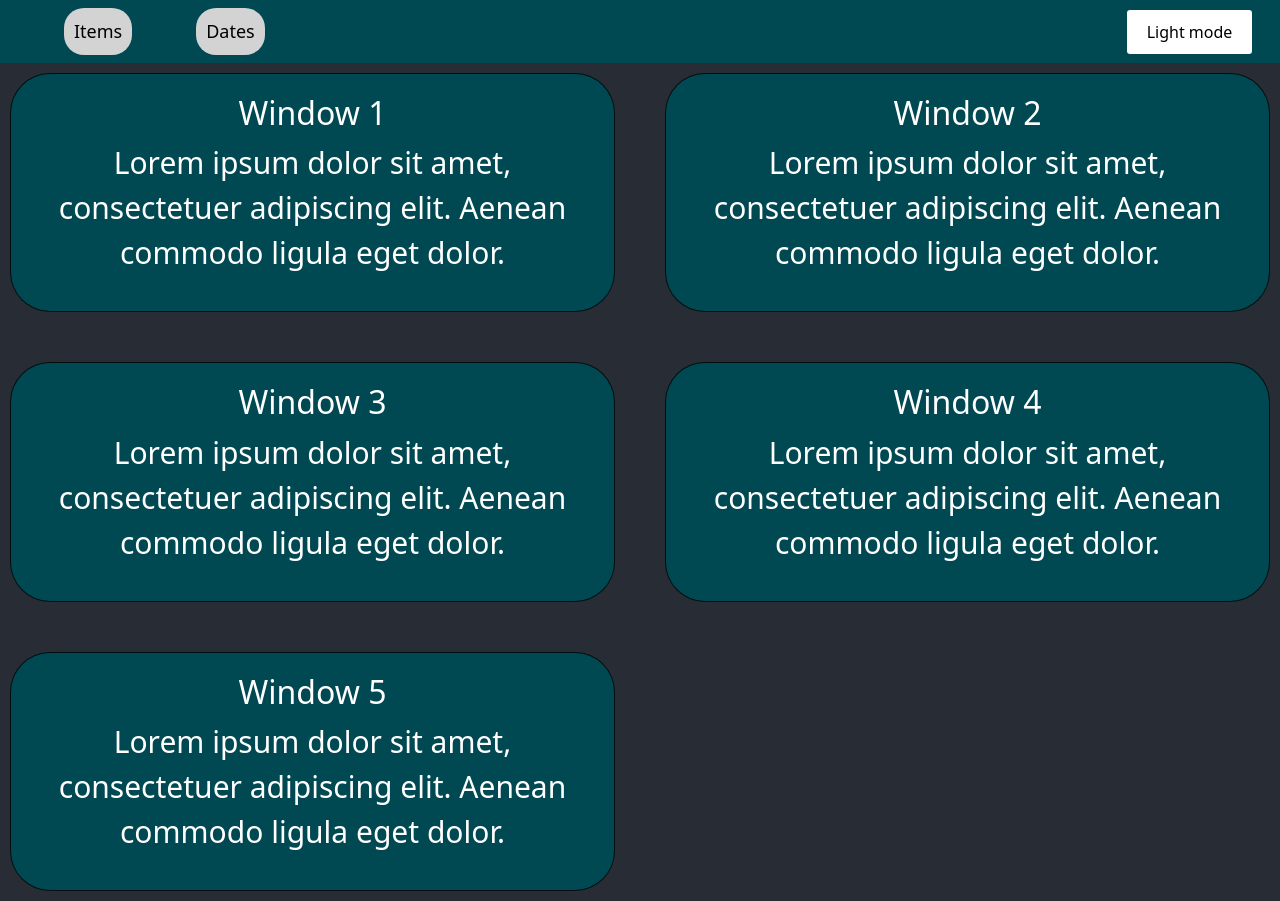
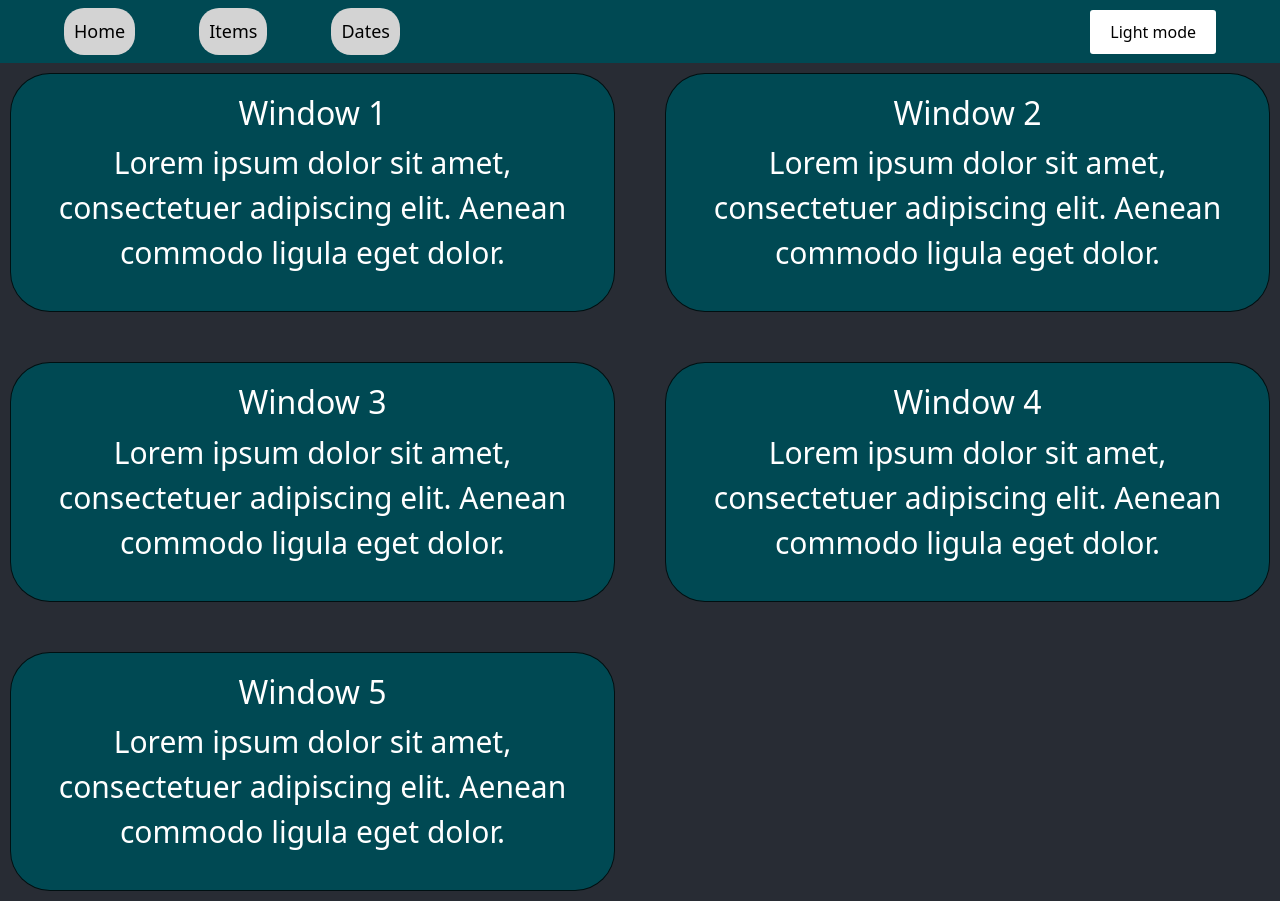
Before and after one commit to jakub5016/React_learining, a React (Create React App) app: page / in a window 1280 px wide. Built offline with nearby package versions, Linux system fonts and the light colour scheme.

Commit message:
More navbar styling

```diff
--- a/src/css/Content.css
+++ b/src/css/Content.css
@@ -2,7 +2,7 @@
     display: grid;
     grid-template-columns: 1fr 1fr;
     padding: 10px;
-    gap: 50px;
+      gap: 50px;
 
   }
 .grid-item {
--- a/src/css/Navbar.css
+++ b/src/css/Navbar.css
@@ -7,11 +7,12 @@
 .barContent{
     color: var(--main-backgorund);
     margin-left: 5vw;
+    margin-right: 5vw;
     padding-top: 1vh;
     padding-bottom: 1vh;
     display: grid;
     grid-template-columns: 1fr 1fr;
-    gap: 50vw;
+    gap: 30vw;
 }
 
 .element{
@@ -52,3 +53,7 @@
     background-color: white;
     color: black;
 }
+
+.rightBar{
+    justify-self: right;
+}
--- a/src/scripts/Navbar.js
+++ b/src/scripts/Navbar.js
@@ -1,15 +1,22 @@
 import '../css/Navbar.css';
 import ToggleButton from './ToggleButton';
-import { useState } from 'react';
+import { useEffect, useRef, useState } from 'react';
 
 
 const Navbar = (props) => {
     const [opacity, setOpacity] = useState('100%')
     const [isButtonDisabled, setButtonDisabled] = useState(false);
+    const [buttonSizeArray, setButtonSizeArray] = useState(0);
+    const ref = useRef(null)
 
     const buttonStyle = {
         opacity: opacity,
     };
+
+    useEffect(() =>{
+        setButtonSizeArray(ref.current.clientWidth)
+        console.log(buttonSizeArray)
+    })
 
     const backButtonStyle = {
         opacity: Math.abs(opacity.substring(0, opacity.length -1) - 100) + "%",
@@ -18,19 +25,15 @@ const Navbar = (props) => {
     return (
 
         <nav className="navBar" style={{backgroundColor : props.nightMode ? 'var(--main-nightmode)' : 'var(--main)'}}>
-            <div className="barContent">
-
-
-
-
-                {/* <button className='element' style={backButtonStyle} disabled={!isButtonDisabled} onClick={() => {
-                    setOpacity("0%");
-                    // console.log(opacity);
-                    setButtonDisabled(true);
-                    }
-                    }> Home</button> */}
-
-                <div className="leftBar">
+            <div className="barContent" style={{gap : (window.innerWidth/2) - buttonSizeArray}}>
+                <div className="leftBar" ref={ref}>
+                <button className='element' style={buttonStyle} disabled={isButtonDisabled} onClick={() => {
+                        setOpacity("0%");
+                        // console.log(opacity);
+                        setButtonDisabled(true);
+                        }
+                        }
+                    > Home</button>
                     <button className='element' style={buttonStyle} disabled={isButtonDisabled} onClick={() => {
                         setOpacity("0%");
                         // console.log(opacity);
```
